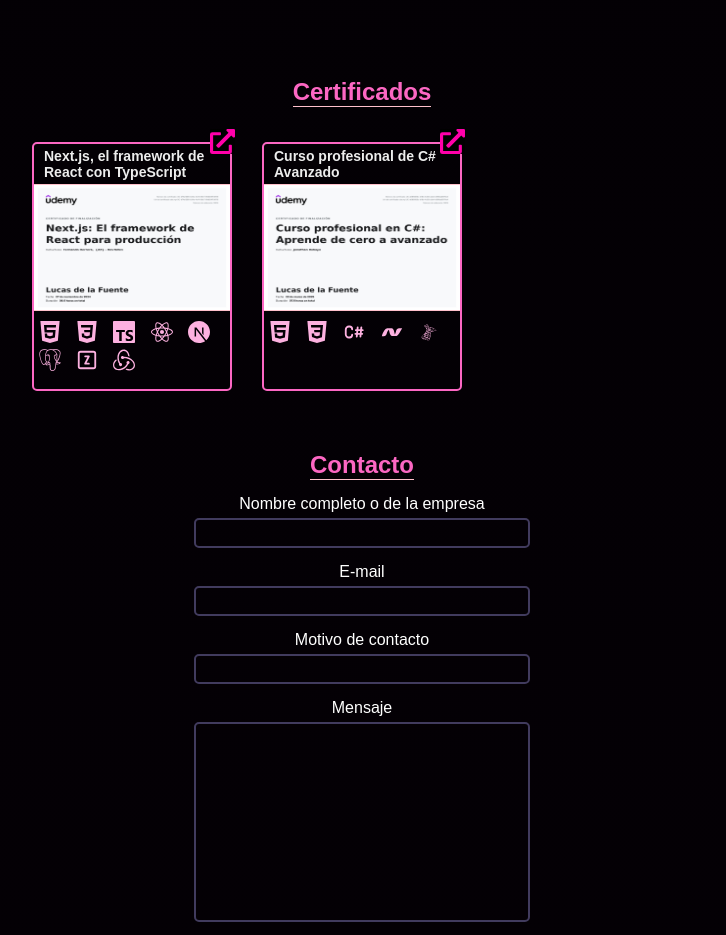
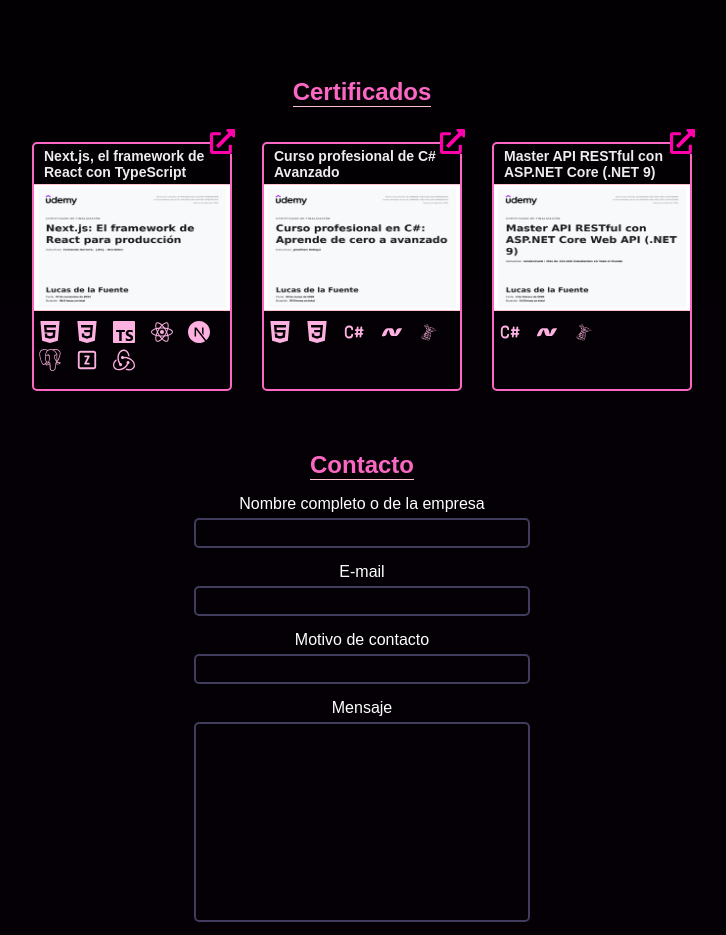
Before and after one commit to Lucano17/lucas.dev-page, a Next.js app: page / in a window 1280 px wide. Shown: the part 1881-2816 px from the top of the page, without its empty margins (278-1004 px from the left). Built offline with nearby package versions, Linux system fonts and the light colour scheme; a web font is replaced by a local one.

Commit message:
Feat: Seed certificate c# api

```diff
--- a/src/screens/Home.tsx
+++ b/src/screens/Home.tsx
@@ -71,11 +71,11 @@
             <Link href="https://github.com/Lucano17" target="_blank" title="GitHub">
               {gitHubIcon}
             </Link>
-            <Link href="/mailRedirect" target="_blank" title="E-mail">
+            <Link href="mailto:lucasdelafuente.dev@gmail.com" target="_blank" title="E-mail">
               {gmailIcon}
             </Link>
             <Link
-              href="https://www.linkedin.com/in/lucas-de-la-fuente-040b01188/"
+              href="https://www.linkedin.com/in/lucas-de-la-fuente-dev/"
               target="_blank"
               title="LinkedIn"
             >
--- a/src/seed/seed.ts
+++ b/src/seed/seed.ts
@@ -301,6 +301,19 @@
             image: ["certificate.csharp.jpg"],
             certificateURL: "ude.my/UC-a666080c-b18b-4d33-a3a4-d5f9da0979e4",
             certificateNumber: "UC-a666080c-b18b-4d33-a3a4-d5f9da0979e4",
+        },
+        {
+            "id": 3,
+            title: "Master API RESTful con ASP.NET Core (.NET 9)",
+            description: "En este curso aprendí los a crear una API con ASP.NET Web Api, aplicando controladores y buenas prácticas, además de utilizar una base de datos SQL.",
+            techsLearned: [
+                { name: "C#" },
+                { name: ".Net" },
+                { name: "Microsoft SQL Server" },
+            ],
+            image: ["certificate.api.csharp.jpg"],
+            certificateURL: "ude.my/UC-f6e567d6-a0dd-42b7-a758-cd734e738993",
+            certificateNumber: "UC-f6e567d6-a0dd-42b7-a758-cd734e738993",
         }
     ]
 }
```
Also changed, not shown: public/certificates/certificate.api.csharp.jpg (added), 1 other file (tests, documents, lock files or other folders).
